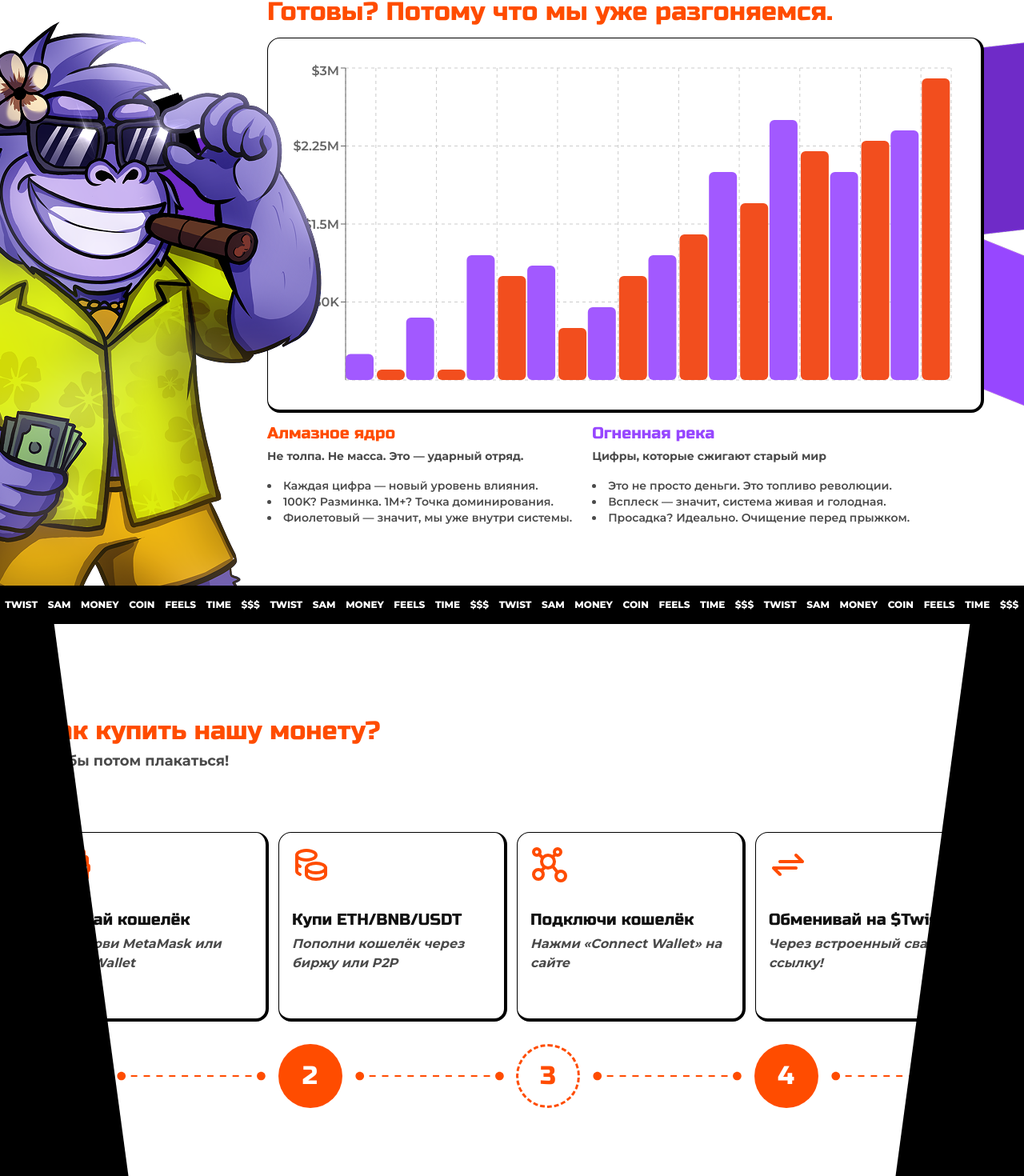
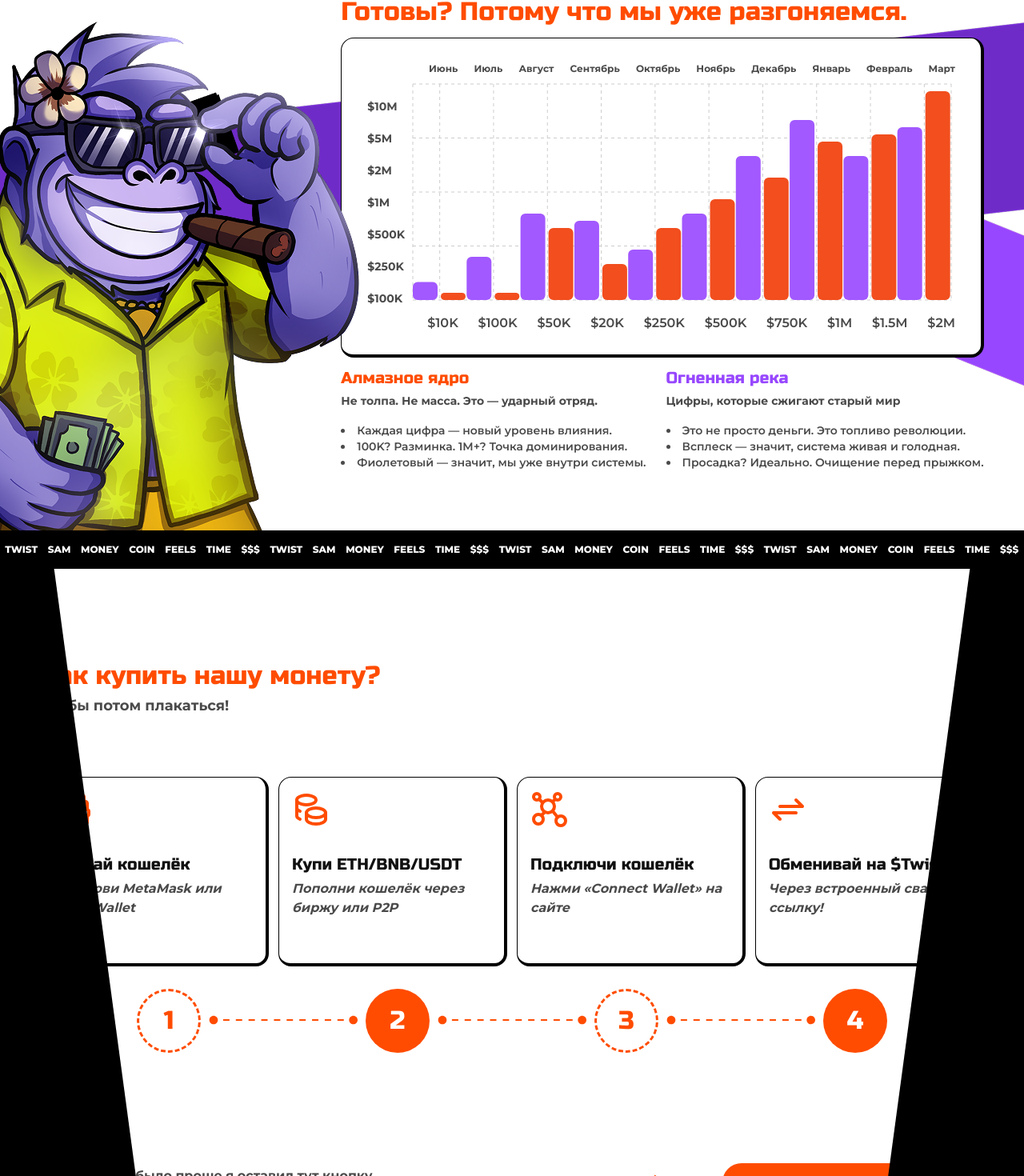
Before and after one commit to nyrb0/token-twist, a Next.js app: page / in a window 1280 px wide. Shown: the part 1179-2649 px from the top of the page at 80% size. Built offline with nearby package versions, Linux system fonts and the light colour scheme; a web font is replaced by a local one.

Commit message:
feat/chart

```diff
--- a/src/shared/UI/chart/CustomChart.tsx
+++ b/src/shared/UI/chart/CustomChart.tsx
@@ -1,6 +1,6 @@
 'use client';
 import { BarChart, Bar, XAxis, YAxis, Tooltip, CartesianGrid, ResponsiveContainer } from 'recharts';
-
+import styles from './chart.module.scss';
 const data = [
     { name: 'Июнь', purple: 250000, orange: 100000 },
     { name: 'Июль', purple: 600000, orange: 100000 },
@@ -14,17 +14,42 @@ const data = [
     { name: 'Март', purple: 2400000, orange: 2900000 },
 ];
 
+const moneyChart = ['10M', '5M', '2M', '1M', '500K', '250K', '100K'];
+const moneyChart2 = ['10K', '100K', '50K', '20K', '250K', '500K', '750K', '1M', '1.5M', '2M'];
 const CustomChart = () => (
-    <ResponsiveContainer width="100%" height={400}>
+    <>
+        <div className="df aie jcsb">
+            <div className={`${styles.left} df fdc jcsb`}>
+                {moneyChart.map((item) => (
+                    <div key={item}>${item}</div>
+                ))}
+            </div>
+
+            <div style={{ width: '100%' }}>
+                <div className={`${styles.chart} df jcsb`}>
+                    {data.map((item) => (
+                        <div key={item.name}>{item.name}</div>
+                    ))}
+                </div>
+
+                <ResponsiveContainer width="100%" height={280}>
                     <BarChart data={data} barCategoryGap="0%">
                         <CartesianGrid strokeDasharray="4 4" />
                         {/* <XAxis dataKey="name" /> */}
-            <YAxis tickFormatter={(value) => (value >= 1000000 ? `$${value / 1000000}M` : value >= 1000 ? `$${value / 1000}K` : `$${value}`)} />
+                        {/* <YAxis tickFormatter={(value) => (value >= 1000000 ? `$${value / 1000000}M` : value >= 1000 ? `$${value / 1000}K` : `$${value}`)} /> */}
                         {/* <Tooltip formatter={(value) => `$${value.toLocaleString()}`} labelStyle={{ fontWeight: 'bold' }} /> */}
                         <Bar dataKey="purple" fill="#A259FF" radius={[6, 6, 6, 6]} />
                         <Bar dataKey="orange" fill="#F24E1E" radius={[6, 6, 6, 6]} />
                     </BarChart>
                 </ResponsiveContainer>
+            </div>
+        </div>
+        <div className={`${styles.bottom} df jcsb`}>
+            {moneyChart2.map((item) => (
+                <div key={item}>${item}</div>
+            ))}
+        </div>
+    </>
 );
 
 export default CustomChart;
--- /dev/null
+++ b/src/shared/UI/chart/chart.module.scss
@@ -0,0 +1,21 @@
+.chart {
+    padding-left: 25px;
+    font-size: 12px;
+    font-weight: 700;
+    padding-bottom: 8px;
+}
+.content {
+    width: 100%;
+    height: 175px;
+}
+.left {
+    font-family: var(--font-family);
+    font-size: 14px;
+    font-weight: 700;
+    gap: 26px;
+    padding-right: 5px;
+}
+.bottom {
+    margin-top: 16px;
+    padding-left: 75px;
+}
--- a/src/shared/about/About.module.scss
+++ b/src/shared/about/About.module.scss
@@ -31,14 +31,8 @@
         .result {
             .chart {
                 position: relative;
-                .monkey {
-                    position: absolute;
-                    left: -600px;
-                    top: -30px;
-                    z-index: 999;
-                }
                 margin-top: 16px;
-                width: 100%;
+                max-height: 400px;
                 max-width: 827px;
                 border-bottom: 4px solid #000;
                 border-left: 1px solid #000;
@@ -47,6 +41,13 @@
                 background-color: var(--white);
                 border-radius: 16px;
                 padding: 32px;
+                box-sizing: border-box;
+                .monkey {
+                    position: absolute;
+                    left: -645px;
+                    top: -30px;
+                    z-index: 999;
+                }
             }
             .description {
                 font-size: 14px;
--- a/src/shared/reviews/Review.module.scss
+++ b/src/shared/reviews/Review.module.scss
@@ -5,20 +5,40 @@
     padding-bottom: 76px;
     box-sizing: border-box;
     overflow: hidden;
+    // .background1 {
+    //     position: absolute;
+    //     width: 100%;
+    //     height: 100%;
+    //     right: 0;
+    //     z-index: 1;
+    // }
+    // .background2 {
+    //     position: absolute;
+    //     bottom: -75px;
+    //     right: 0;
+    //     width: 100%;
+    //     height: 100%;
+    //     z-index: 1;
+    // }
     .background1 {
         position: absolute;
-        width: 100%;
-        height: 100%;
-        right: 0;
-        z-index: 1;
+        z-index: 2;
+        left: -200px;
+        bottom: 300px;
+        height: 200px;
+        width: 200vw;
+        background-color: #6c52e8;
+        transform: rotate(-13deg);
     }
     .background2 {
         position: absolute;
-        bottom: -75px;
-        right: 0;
-        width: 100%;
-        height: 100%;
         z-index: 1;
+        bottom: 600px;
+        right: -150px;
+        width: 200vw;
+        height: 180px;
+        transform: rotate(15deg);
+        background-color: #9747ff;
     }
     .wrapper {
         position: relative;
--- a/src/shared/reviews/Reviews.tsx
+++ b/src/shared/reviews/Reviews.tsx
@@ -50,8 +50,10 @@ const reviewss: IReviews[] = [
 const Reviews = () => {
     return (
         <div className={styles.review}>
-            <Image className={styles.background1} src={background1} width={500} height={500} alt="token twist" />
-            <Image className={styles.background2} src={background2} width={500} height={500} alt="token twist" />
+            {/* <Image className={styles.background1} src={background1} width={500} height={500} alt="token twist" />
+            <Image className={styles.background2} src={background2} width={500} height={500} alt="token twist" /> */}
+            <div className={styles.background1} />
+            <div className={styles.background2} />
 
             <div className={'container'}>
                 <div className={styles.wrapper}>
--- a/src/shared/roadmap/RoadMap.tsx
+++ b/src/shared/roadmap/RoadMap.tsx
@@ -35,15 +35,13 @@ const RoadMap = () => {
                             title="Империя Сообщества"
                         />
                         <motion.div
-                            initial={{
-                                // clipPath: 'inset(0 100% 0 0)', // полностью обрезано справа
-                                opacity: 1,
+                            initial={{ opacity: 0 }}
+                            animate={{ opacity: 1 }}
+                            transition={{
+                                duration: 0.6,
+                                ease: 'easeOut',
+                                delay: 1.3,
                             }}
-                            animate={{
-                                // clipPath: 'inset(0 0% 0 0)', // полностью видно
-                                opacity: 1,
-                            }}
-                            transition={{ duration: 1.2, ease: 'easeOut' }}
                         >
                             <Image width={178} height={147} className={styles.green} src={IconArrowGreen} alt="arrow" />
                         </motion.div>
@@ -60,7 +58,17 @@ const RoadMap = () => {
                             ]}
                             title="Вирусный взлет"
                         />
-                        <Image width={167} height={100} className={styles.blue} src={IconArrowBlue} alt="arrow" />
+                        <motion.div
+                            initial={{ opacity: 0 }}
+                            animate={{ opacity: 1 }}
+                            transition={{
+                                duration: 0.6,
+                                ease: 'easeOut',
+                                delay: 1.8,
+                            }}
+                        >
+                            <Image width={167} height={100} className={styles.blue} src={IconArrowBlue} alt="arrow" />
+                        </motion.div>
                         <Image className={styles.monkey} src={Monkey} width={549} height={530} alt="twist token" />
                     </div>
                     <div className={styles.block}>
@@ -76,7 +84,17 @@ const RoadMap = () => {
                             ]}
                             title="Империя Сообщества"
                         />
-                        <Image width={135} height={111} className={styles.purble} src={IconArrowPurble} alt="arrow" />
+                        <motion.div
+                            initial={{ opacity: 0 }}
+                            animate={{ opacity: 1 }}
+                            transition={{
+                                duration: 0.6,
+                                ease: 'easeOut',
+                                delay: 3,
+                            }}
+                        >
+                            <Image width={135} height={111} className={styles.purble} src={IconArrowPurble} alt="arrow" />
+                        </motion.div>
                     </div>
                     <div className={styles.block}>
                         <RoadmapCard
--- a/src/shared/where-buy/WehereBuyToken.module.scss
+++ b/src/shared/where-buy/WehereBuyToken.module.scss
@@ -45,7 +45,8 @@
         }
         .circles {
             margin-top: 28px;
-            gap: 10px;
+            gap: 8px;
+            padding: 0 120px;
         }
         .bottom {
             margin-top: 138px;
--- a/src/shared/where-buy/WhereBuyToken.tsx
+++ b/src/shared/where-buy/WhereBuyToken.tsx
@@ -1,4 +1,6 @@
-import React from 'react';
+'use client';
+
+import React, { useRef } from 'react';
 import styles from './WehereBuyToken.module.scss';
 import CardHowBuy from './CardHowBuy';
 import IconWaller from './Icons/wallet.svg';
@@ -10,6 +12,7 @@ import IconArrow from './Icons/IconArrow';
 import { Button } from '../UI/button/Button';
 import IconLineDash from './Icons/IconLineDash';
 import IconSideLeft from '../icons/IconsSide';
+import { motion, useInView } from 'framer-motion';
 
 const cards = [
     {
@@ -35,43 +38,109 @@ const cards = [
 ];
 
 const WhereBuyToken = () => {
-    const numbes = [1, 2, 1, 2];
+    const ref = useRef(null);
+    const refStep = useRef(null);
+    const isInView = useInView(ref, { once: true, amount: 0.5 }); // once — анимация только один раз
+    const step = useInView(refStep, { once: true, amount: 0.5 }); // once — анимация только один раз
     return (
         <div className={`${styles.where} df`} id="buy-token">
             <div className={styles.sideLeft}>
                 <IconSideLeft position={'bottom-left'} />
             </div>
-            <div className={styles.wrapper}>
+            <div ref={ref} className={styles.wrapper}>
                 <div className="container">
                     <div className={styles.header}>
                         <h2>Как купить нашу монету?</h2>
                         <strong>Чтобы потом плакаться!</strong>
                     </div>
 
-                    <div className={`${styles.cards} df`}>
+                    <motion.div
+                        className={`${styles.cards} df`}
+                        initial={{ opacity: 0, y: 50 }}
+                        animate={isInView ? { opacity: 1, y: 0 } : {}}
+                        transition={{ duration: 0.6, ease: 'easeOut' }}
+                    >
                         {cards.map((item, i) => (
                             <CardHowBuy key={i} description={item.description} icon={item.icon} title={item.title} />
                         ))}
-                    </div>
+                    </motion.div>
 
-                    <div className={`${styles.circles} df jcsa aic`}>
-                        {numbes.map((item, i) => (
-                            <React.Fragment key={i}>
-                                <Circle type={item as 1 | 2} number={i + 1} />
-                                <IconLineDash />
-                            </React.Fragment>
-                        ))}
+                    <div className={`${styles.circles} df jcsa aic`} ref={refStep}>
+                        <motion.div
+                            initial={{ opacity: 0 }}
+                            animate={step ? { opacity: 1 } : {}}
+                            transition={{ delay: 0.1, duration: 0.3, ease: 'easeOut' }}
+                        >
+                            <Circle type={1} number={1} />
+                        </motion.div>
+                        <motion.div
+                            initial={{ opacity: 0 }}
+                            animate={step ? { opacity: 1 } : {}}
+                            transition={{ delay: 0.3, duration: 0.3, ease: 'easeOut' }}
+                        >
+                            <IconLineDash />
+                        </motion.div>
+                        <motion.div
+                            initial={{ opacity: 0 }}
+                            animate={step ? { opacity: 1 } : {}}
+                            transition={{ delay: 0.6, duration: 0.3, ease: 'easeOut' }}
+                        >
+                            <Circle type={2} number={2} />
+                        </motion.div>
+                        <motion.div
+                            initial={{ opacity: 0 }}
+                            animate={step ? { opacity: 1 } : {}}
+                            transition={{ delay: 0.9, duration: 0.3, ease: 'easeOut' }}
+                        >
+                            <IconLineDash />
+                        </motion.div>
+                        <motion.div
+                            initial={{ opacity: 0 }}
+                            animate={step ? { opacity: 1 } : {}}
+                            transition={{ delay: 1.2, duration: 0.3, ease: 'easeOut' }}
+                        >
+                            <Circle type={1} number={3} />
+                        </motion.div>
+                        <motion.div
+                            initial={{ opacity: 0 }}
+                            animate={step ? { opacity: 1 } : {}}
+                            transition={{ delay: 1.5, duration: 0.3, ease: 'easeOut' }}
+                        >
+                            <IconLineDash />
+                        </motion.div>
+
+                        <motion.div
+                            initial={{ opacity: 0 }}
+                            animate={step ? { opacity: 1 } : {}}
+                            transition={{ delay: 1.8, duration: 0.3, ease: 'easeOut' }}
+                        >
+                            <Circle type={2} number={4} />
+                        </motion.div>
                     </div>
                     <div className={`${styles.bottom} df jcsb aic`}>
-                        <div>
+                        <motion.div
+                            initial={{ opacity: 0 }}
+                            animate={step ? { opacity: 1 } : {}}
+                            transition={{ delay: 2, duration: 0.6, ease: 'easeOut' }}
+                        >
                             <p>А чтобы тебе было проще я оставил тут кнопку,</p>
                             <p>а то мало ли ты не шаришь в крипте</p>
-                        </div>
-                        <IconArrow />
-                        <span>
+                        </motion.div>
+                        <motion.div
+                            initial={{ opacity: 0 }}
+                            animate={step ? { opacity: 1 } : {}}
+                            transition={{ delay: 2.3, duration: 0.6, ease: 'easeOut' }}
+                        >
+                            <IconArrow />
+                        </motion.div>
+                        <motion.span
+                            initial={{ opacity: 0 }}
+                            animate={step ? { opacity: 1 } : {}}
+                            transition={{ delay: 2.5, duration: 0.6, ease: 'easeOut' }}
+                        >
                             <Button>НЕ УПУСТИ ШАНС!</Button>
                             <p className={`df jcc`}>+ бонус для первых 100 холдеров</p>
-                        </span>
+                        </motion.span>
                     </div>
                 </div>
             </div>
```
Lines whose indentation alone changed are shown as unchanged.
